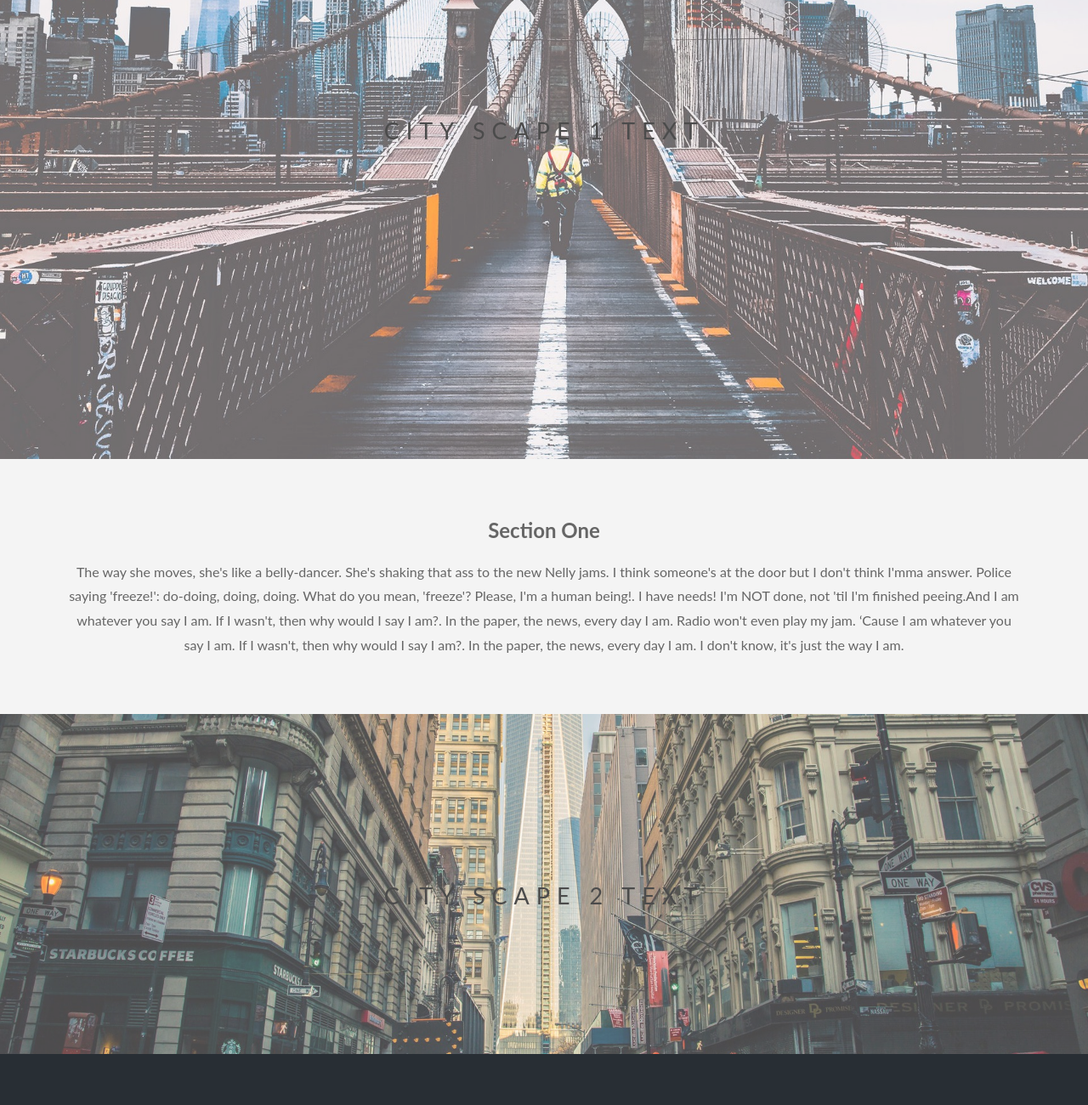
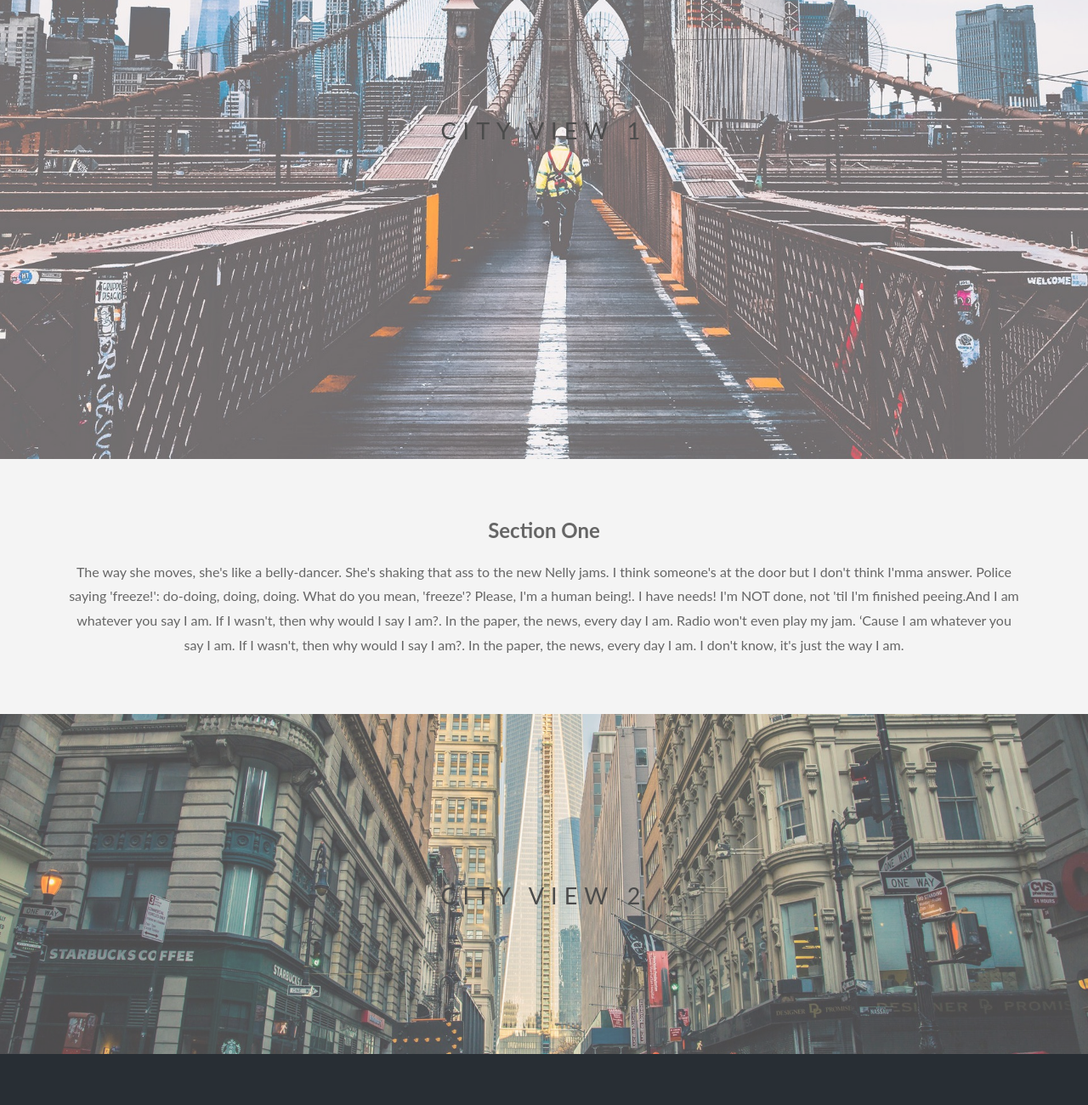
Before and after one commit to skylarng89/PW-1, a plain HTML site: page index.html in a window 1280 px wide. Shown: the part 260-1560 px from the top of the page at 85% size. Drawn offline with Linux system fonts and the light colour scheme.

Commit message:
Modified HTML
Renamed a few headings

```diff
--- a/index.html
+++ b/index.html
@@ -11,7 +11,7 @@
     <div class="city1">
         <div class="ptext">
             <span class="border">
-                City Scape 1 Text
+                City View 1
             </span>
         </div>
     </div>
@@ -26,7 +26,7 @@
     <div class="city2">
         <div class="ptext">
             <span class="border">
-                City Scape 2 Text
+                City View 2
             </span>
         </div>
     </div>
@@ -41,7 +41,7 @@
     <div class="city3">
         <div class="ptext">
             <span class="border">
-                City Scape 3 Text
+                City View 3
             </span>
         </div>
     </div>
@@ -56,7 +56,7 @@
     <div class="city1">
         <div class="ptext">
             <span class="border">
-                City Scape 1 Text
+                PARALLAX IS GOOD!
             </span>
         </div>
     </div>
```
